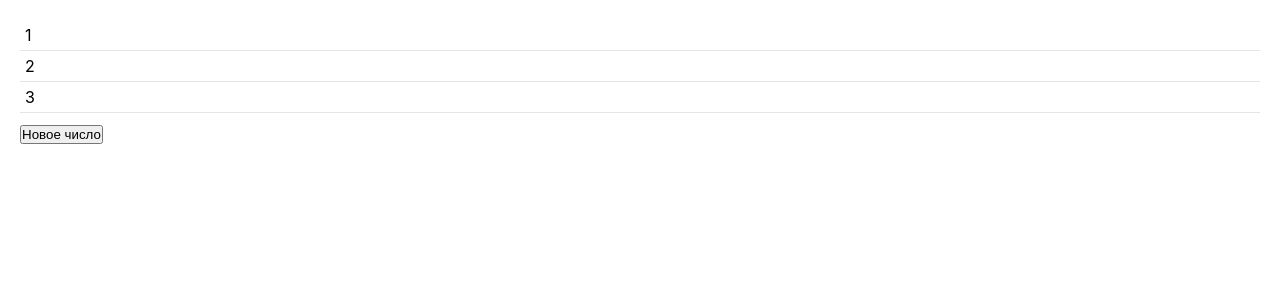
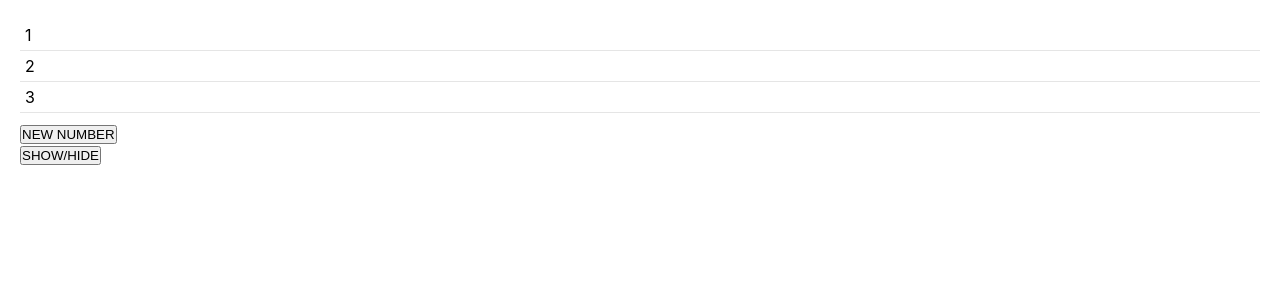
Before and after one commit to valeryaosta/hooks, a React (Create React App) app: page / in a window 1280 px wide. Shown: the top 300 px of the page. Built offline with nearby package versions, Linux system fonts and the light colour scheme.

Commit message:
Class life-cycle methods

```diff
--- a/src/App.js
+++ b/src/App.js
@@ -3,10 +3,16 @@ import List from "./List";
 
 function App() {
 
+    const [visibleList, setVisibleList] = useState(true);
+
+    const toggleVisibleList = () => {
+        setVisibleList(visible => !visible);
+    };
 
     return (
         <div className="App">
-          <List />
+            {visibleList && <List/>}
+            <button onClick={toggleVisibleList}>SHOW/HIDE</button>
         </div>
     );
 }
--- a/src/List.jsx
+++ b/src/List.jsx
@@ -13,6 +13,25 @@ class List extends React.Component {
         });
     };
 
+    //был первый раз отображен, был внедрен в страницу
+    componentDidMount() {
+        console.log('COMPONENT WAS DISPLAYED');
+    };
+
+    //компонент произвел обновления, у него изменился props или state
+    componentDidUpdate(prevProps, prevState) {
+        console.log(prevProps, prevState, this.props, this.state);
+        if (this.state.numbers !== prevState.numbers.length) {
+            console.log("COMPONENT UPDATED!!");
+        }
+    };
+
+    //до того, как компонент будет удален со страницы, я могу что-то сделать
+    //допустим, до того как К.удалится например отправить запрос на сервер..(все что угодно)
+    componentWillUnmount() {
+        console.log("COMPONENT WILL BE DELETED")
+    };
+
     render() {
         return (
             <div>
@@ -21,7 +40,7 @@ class List extends React.Component {
                         <li key={index}>{num}</li>
                     ))}
                 </ul>
-                <button onClick={this.addRandomNumber}>Новое число</button>
+                <button onClick={this.addRandomNumber}>NEW NUMBER</button>
             </div>
         );
     }
```
